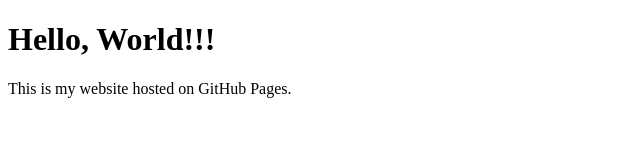
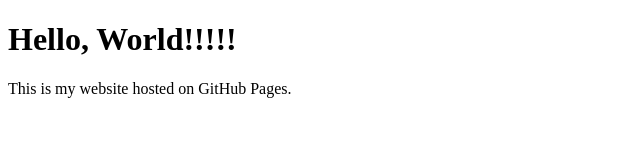
Before and after one commit to Nanditdhania/frontend, a plain HTML site: page index.html in a window 1280 px wide. Shown: the full height of the page, 0-640 px from the left. Drawn offline with Linux system fonts and the light colour scheme.

Commit message:
Update index.html

```diff
--- a/index.html
+++ b/index.html
@@ -4,7 +4,7 @@
  <title>My Website</title>
 </head>
 <body>
- <h1>Hello, World!!!</h1>
+ <h1>Hello, World!!!!!</h1>
  <p>This is my website hosted on GitHub Pages.</p>
 </body>
 </html>
```
